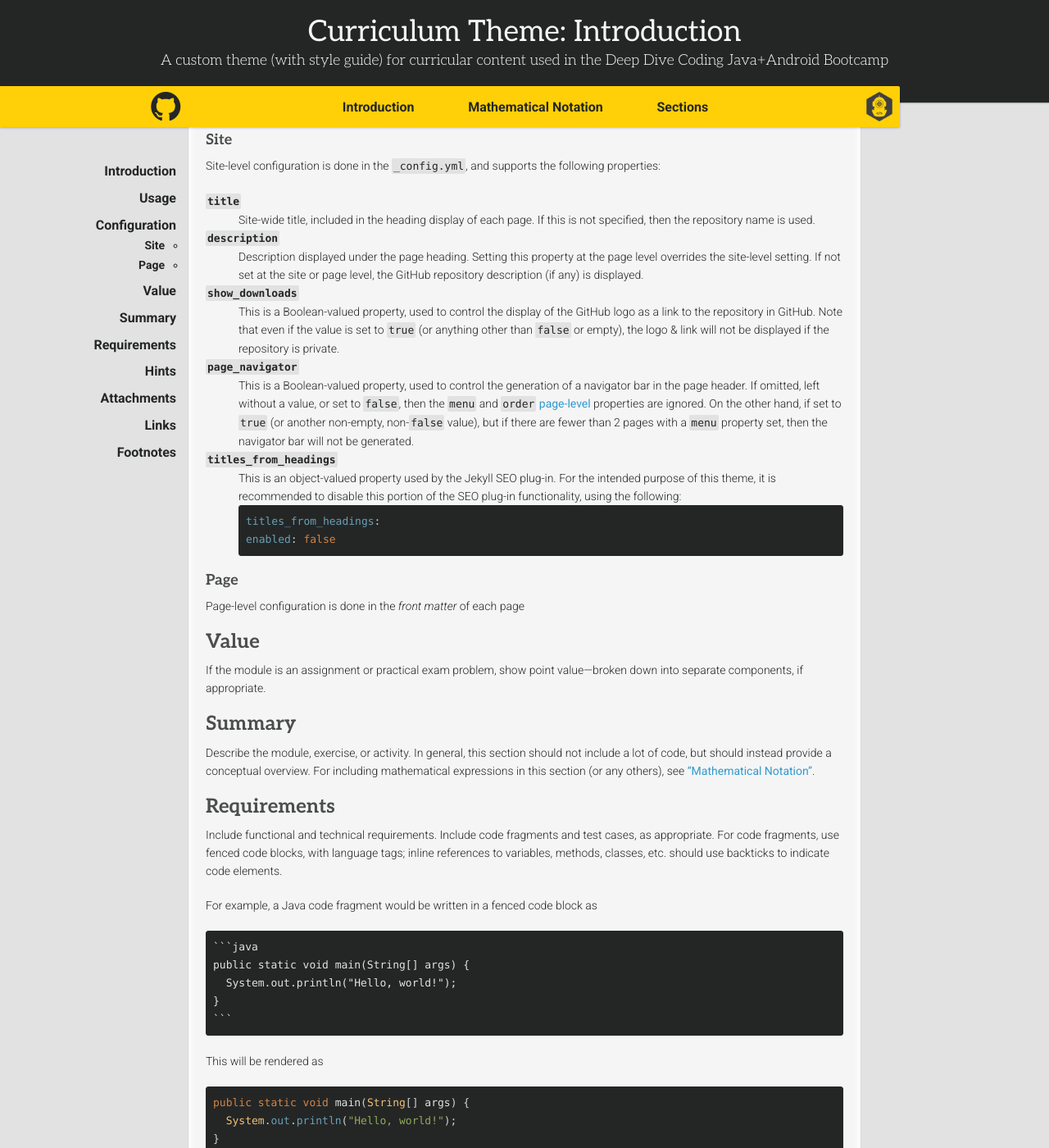
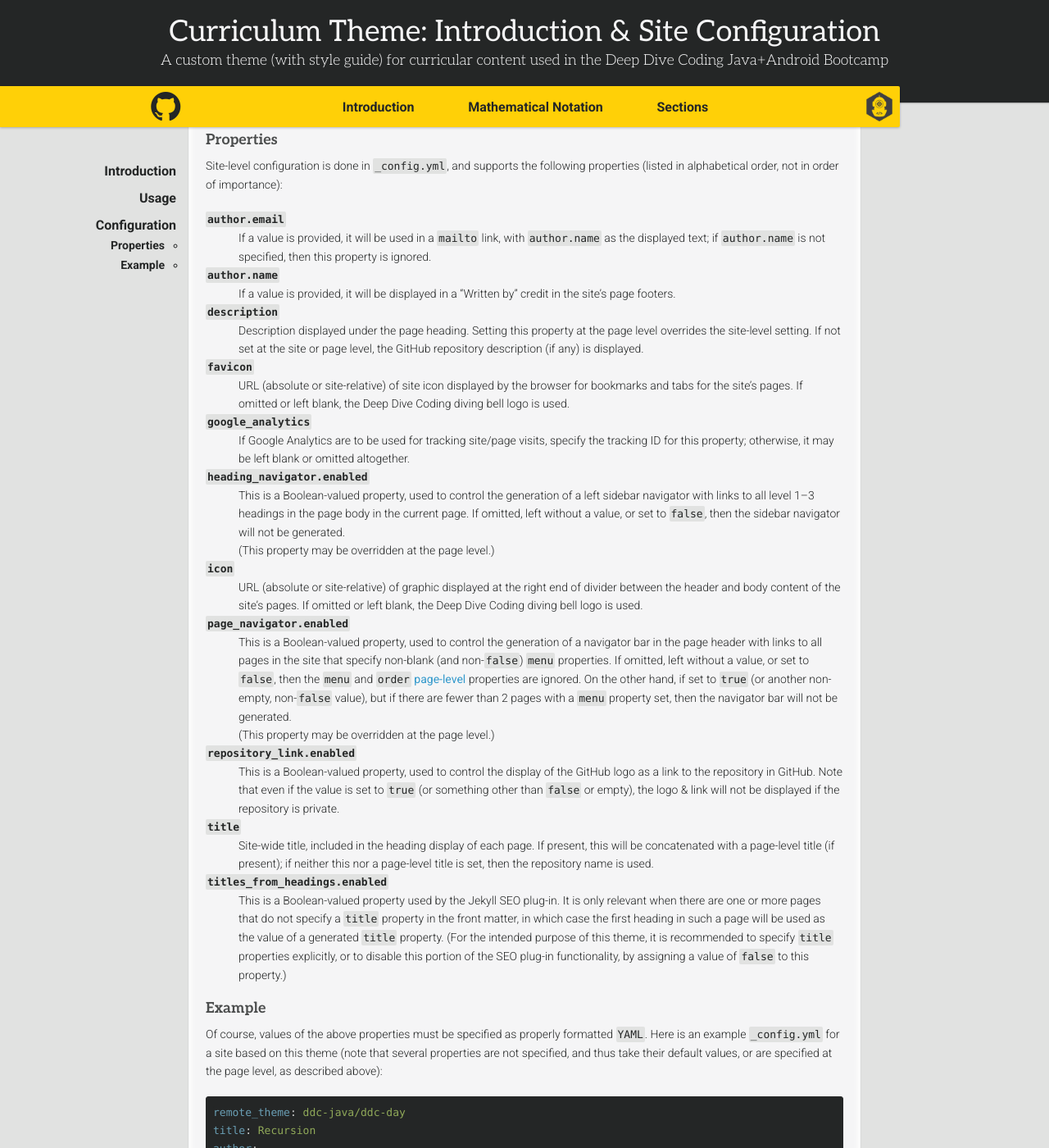
Before and after one commit to ddc-java/ddc-day, a Jekyll site: the page built from index.md, in a window 1280 px wide and 1400 px high, scrolled down 355 px. Shown: the whole window at 82% size. Built offline with Jekyll 4.4.1, drawn with Linux system fonts in a browser that asks for light colours; nearby versions of some CDN libraries; some web fonts are replaced; some of the changed text lies outside the part shown.

Commit message:
Simplify landing page

````diff
--- a/_config.yml
+++ b/_config.yml
@@ -1,21 +1,20 @@
 title: Curriculum Theme
 description: Theme for Deep Dive Coding Java + Android Bootcamp curricular content hosted on GitHub Pages.
+
 author: # Author information displayed/linked in the footer, alongside DDC link.
   name: Nick Bennett
-  email: nick@nickbenn.com
-
-# The following options are shown with their default values.
+  email: nick@nickbenn.com # Omit or leave blank if an e-mail link is not desired.
 
 icon: # Set a value to override the Deep Dive Coding dive helmet logo.
 favicon: # Set a value to override the Deep Dive Coding dive helmet logo
 
-repository_link:
+repository_link: # Omit for default value (true) of repository_link.enabled.
   enabled: true # Set this to false if repository link is not wanted on a public repository.
 
-heading_navigator:
+heading_navigator: # Omit for default value (true) of heading_navigator.enabled.
   enabled: true # Set this to false if intra-page navigator is not wanted.
 
-page_navigator:
+page_navigator: # Omit for default value (true) of page_navigator.enabled.
   enabled: true # Set this to false if an inter-page navigator is not wanted.
 
 google_analytics: # Tracking ID, e.g. "UA-000000-01"; ignore if Google Analytics not needed.
--- a/index.md
+++ b/index.md
@@ -1,5 +1,5 @@
 ---
-title: Introduction
+title: "Introduction & Site Configuration"
 menu: Introduction
 order: 10
 description: "A custom theme (with style guide) for curricular content used in the Deep Dive Coding Java+Android Bootcamp"
@@ -20,87 +20,53 @@ remote_theme: ddc-java/ddc-day
 
 ## Configuration
 
-### Site
+### Properties
 
-Site-level configuration is done in the `_config.yml`, and supports the following properties:
+Site-level configuration is done in `_config.yml`, and supports the following properties (listed in alphabetical order, not in order of importance):
 
-`title`
-: Site-wide title, included in the heading display of each page. If this is not specified, then the repository name is used.
+`author.email`
+: If a value is provided, it will be used in a `mailto` link, with `author.name` as the displayed text; if `author.name` is not specified, then this property is ignored.
+
+`author.name`
+: If a value is provided, it will be displayed in a "Written by" credit in the site's page footers.
 
 `description`
 : Description displayed under the page heading. Setting this property at the page level overrides the site-level setting. If not set at the site or page level, the GitHub repository description (if any) is displayed.
 
-`show_downloads`
-: This is a Boolean-valued property, used to control the display of the GitHub logo as a link to the repository in GitHub. Note that even if the value is set to `true` (or anything  other than `false` or empty), the logo &amp; link will not be displayed if the repository is private.
+`favicon`
+: URL (absolute or site-relative) of site icon displayed by the browser for bookmarks and tabs for the site's pages. If omitted or left blank, the Deep Dive Coding diving bell logo is used.
 
-`page_navigator`
-: This is a Boolean-valued property, used to control the generation of a navigator bar in the page header. If omitted, left without a value, or set to `false`, then the `menu` and `order` [page-level](#page) properties are ignored. On the other hand, if set to `true` (or another non-empty, non-`false` value), but if there are fewer than 2 pages with a `menu` property set, then the navigator bar will not be generated.
+`google_analytics`
+: If Google Analytics are to be used for tracking site/page visits, specify the tracking ID for this property; otherwise, it may be left blank or omitted altogether.
 
-`titles_from_headings`
-: This is an object-valued property used by the Jekyll SEO plug-in. For the intended purpose of this theme, it is recommended to disable this portion of the SEO plug-in functionality, using the following:
-: ```yaml
-titles_from_headings:
-  enabled: false
+`heading_navigator.enabled`
+: This is a Boolean-valued property, used to control the generation of a left sidebar navigator with links to all level 1--3 headings in the page body in the current page. If omitted, left without a value, or set to `false`, then the sidebar navigator will not be generated.
+: (This property may be overridden at the page level.)
+
+`icon`
+: URL (absolute or site-relative) of graphic displayed at the right end of divider between the header and body content of the site's pages. If omitted or left blank, the Deep Dive Coding diving bell logo is used.
+
+`page_navigator.enabled`
+: This is a Boolean-valued property, used to control the generation of a navigator bar in the page header with links to all pages in the site that specify non-blank (and non-`false`) `menu` properties. If omitted, left without a value, or set to `false`, then the `menu` and `order` [page-level](#page) properties are ignored. On the other hand, if set to `true` (or another non-empty, non-`false` value), but if there are fewer than 2 pages with a `menu` property set, then the navigator bar will not be generated.
+: (This property may be overridden at the page level.)
+
+`repository_link.enabled`
+: This is a Boolean-valued property, used to control the display of the GitHub logo as a link to the repository in GitHub. Note that even if the value is set to `true` (or something  other than `false` or empty), the logo &amp; link will not be displayed if the repository is private.
+
+`title`
+: Site-wide title, included in the heading display of each page. If present, this will be concatenated with a page-level title (if present); if neither this nor a page-level title is set, then the repository name is used.
+
+`titles_from_headings.enabled`
+: This is a Boolean-valued property used by the Jekyll SEO plug-in. It is only relevant when there are one or more pages that do not specify a `title` property in the front matter, in which case the first heading in such a page will be used as the value of a generated `title` property. (For the intended purpose of this theme, it is recommended to specify `title` properties explicitly, or to disable this portion of the SEO plug-in functionality, by assigning a value of `false` to this property.)
+
+### Example
+
+Of course, values of the above properties must be specified as properly formatted `YAML`. Here is an example `_config.yml` for a site based on this theme (note that several properties are not specified, and thus take their default values, or are specified at the page level, as described above):
+
+```yaml
+remote_theme: ddc-java/ddc-day
+title: Recursion
+author:
+  name: Nick Bennett
+  email: nick@nickbenn.com
 ```
-
-### Page
-
-Page-level configuration is done in the _front matter_ of each page
-
-## Value
-
-If the module is an assignment or practical exam problem, show point value&mdash;broken down into separate components, if appropriate.
-
-## Summary
-
-Describe the module, exercise, or activity. In general, this section should not include a lot of code, but should instead provide a conceptual overview. For including mathematical expressions in this section (or any others), see ["Mathematical Notation"](latex-mathjax.md).
-
-## Requirements
-
-Include functional and technical requirements. Include code fragments and test cases, as appropriate. For code fragments, use fenced code blocks, with language tags; inline references to variables, methods, classes, etc. should use backticks to indicate code elements.
-
-For example, a Java code fragment would be written in a fenced code block as
-
-    ```java
-    public static void main(String[] args) {
-      System.out.println("Hello, world!");
-    }
-    ```
-
-This will be rendered as
-
-```java
-public static void main(String[] args) {
-  System.out.println("Hello, world!");
-}
-```
-
-## Hints
-
-If the module is an assignment or practical exam problem&mdash;particularly if it's especially challenging or requires an approach that's not very obvious&mdash;it may be a good idea to include some general tips.
-
-## Attachments
-
-If the module includes `.pdf` or other attachments, link them here&mdash;as well as linking them inline (in the text), if appropriate. If there is more than one attachment, these should be formatted as an ordered or unordered list.
-
-## Links
-
-Links to content outside the curriculum module should appear here, as well as inline (if appropriate). If there is more than one link, an ordered or unordered list should be used. In general, it's recommended not only to include a standard Markdown link (specified with the `[…](…)` syntax), but also display the URL as a link (enclosed with `<…>`). For example,
-
-```
-* [Deep Dive Coding Java+Android Bootcamp Curriculum Template](
-    https://github.com/ddc-java/curriculum-template/)
-    (<https://github.com/ddc-java/curriculum-template/>)
-```
-
-will be rendered as
-
-* [Deep Dive Coding Java+Android Bootcamp Curriculum Template](
-    https://github.com/ddc-java/curriculum-template/)
-    (<https://github.com/ddc-java/curriculum-template/>)
-
-(Note that the line breaks are used here only to make the example easier to read. It is neither necessary nor recommended to break lines in this fashion in Markdown.)
-
-## Footnotes
-
-If any footnotes are defined &amp; referenced in the content, they will be displayed here. For example, note the footnote defined and referenced in the [Summary](#summary) section, above.
````
